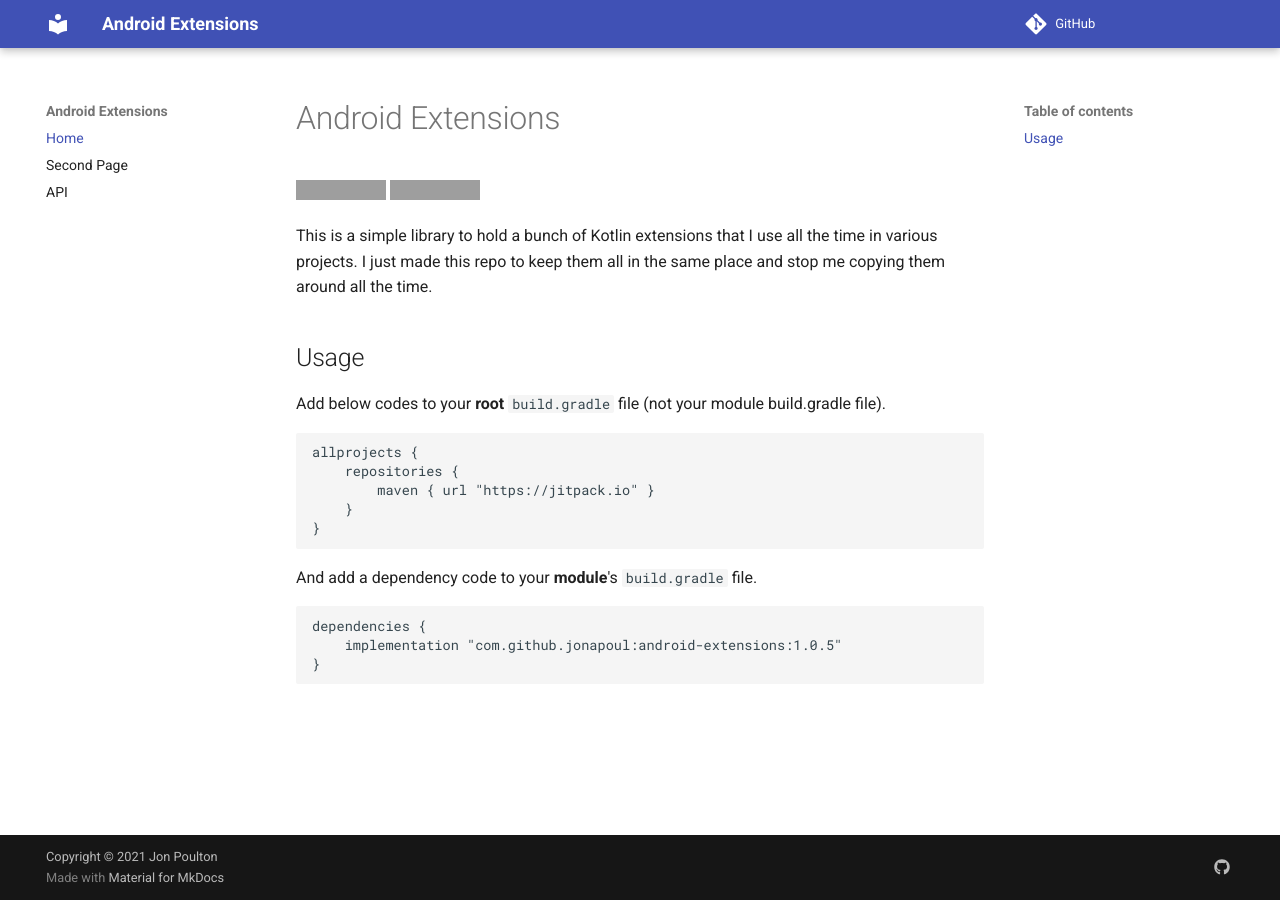
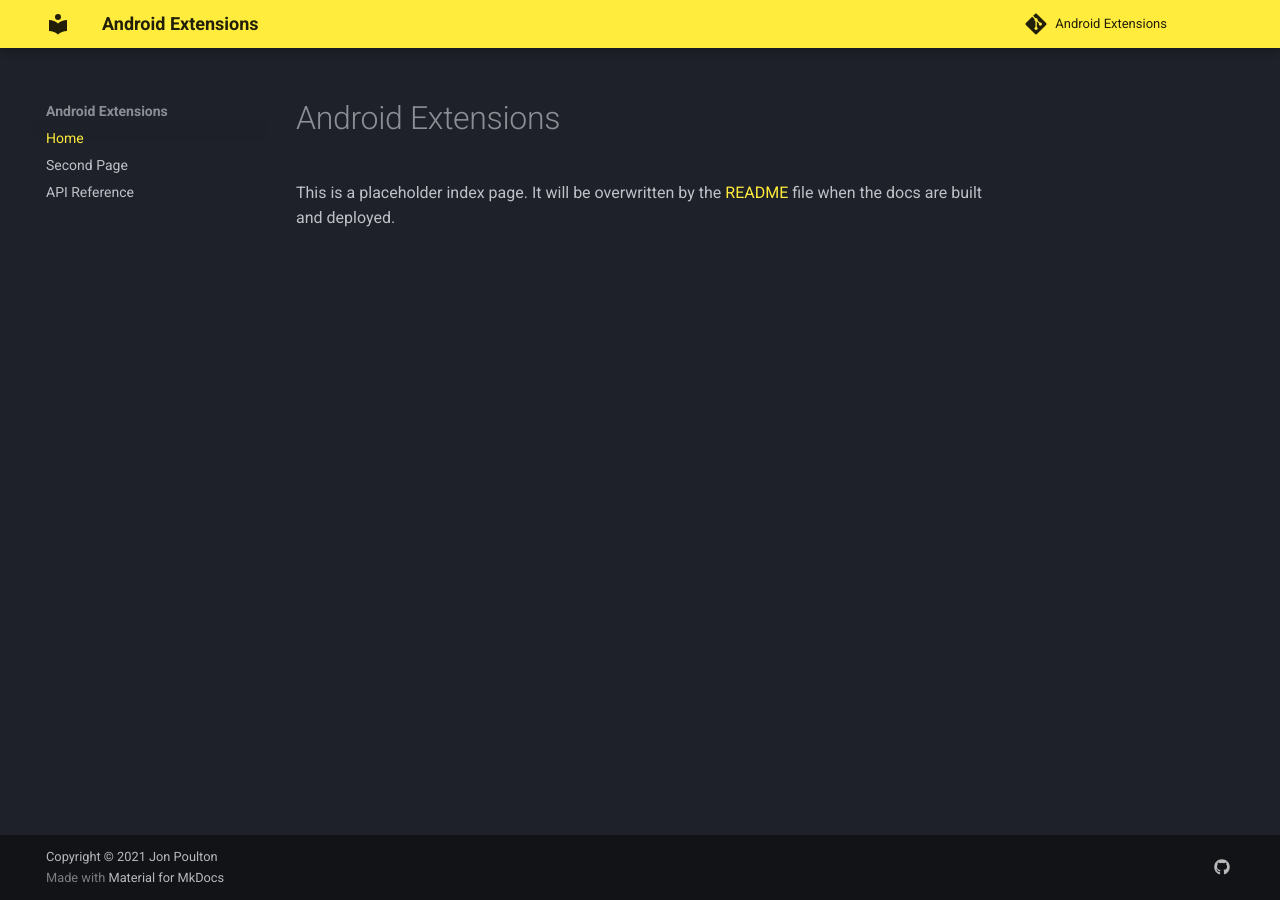
Before and after one commit to jonapoul/alakazam, an MkDocs documentation site: the page built from docs/index.md, in a window 1280 px wide. Built offline with MkDocs 1.6.1 and Material for MkDocs 9.7.7, drawn with Linux system fonts in a browser that asks for light colours; comment, search, counter and statistics services are not loaded; grey boxes are pictures that could not be loaded.

Commit message:
Another attempt

````diff
--- a/docs/index.md
+++ b/docs/index.md
@@ -1,22 +1,3 @@
 # Android Extensions
 
-![Build](https://github.com/jonapoul/android-extensions/actions/workflows/actions.yml/badge.svg)
-[![Jitpack](https://jitpack.io/v/jonapoul/android-extensions.svg)](https://jitpack.io/#jonapoul/android-extensions)
-
-This is a simple library to hold a bunch of Kotlin extensions that I use all the time in various projects. I just made this repo to keep them all in the same place and stop me copying them around all the time.
-
-## Usage
-Add below codes to your **root** `build.gradle` file (not your module build.gradle file).
-```gradle
-allprojects {
-    repositories {
-        maven { url "https://jitpack.io" }
-    }
-}
-```
-And add a dependency code to your **module**'s `build.gradle` file.
-```gradle
-dependencies {
-    implementation "com.github.jonapoul:android-extensions:1.0.5"
-}
-```
+This is a placeholder index page. It will be overwritten by the [README](../README.md) file when the docs are built and deployed.
--- a/mkdocs.yml
+++ b/mkdocs.yml
@@ -3,6 +3,7 @@
 # mkdocs gh-deploy
 
 site_name: Android Extensions
+repo_name: Android Extensions
 site_url: https://jonapoul.github.io/android-extensions
 repo_url: https://github.com/jonapoul/android-extensions
 site_description: "A set of useful functions and extensions for Kotlin/Android development"
@@ -19,20 +20,8 @@ theme:
   static_templates:
     - 404.html
   palette:
-    - media: "(prefers-color-scheme: dark)"
-      scheme: slate
-      primary: red
-      accent: red
-      toggle:
-        icon: material/weather-night
-        name: Dark Theme
-    - media: "(prefers-color-scheme: light)"
-    - scheme: default
-      primary: red
-      accent: red
-      toggle:
-        icon: material/weather-sunny
-        name: Light Theme
+    - scheme: slate
+      primary: yellow
   features:
     - navigation.instant
     - navigation.sections
@@ -53,4 +42,4 @@ markdown_extensions:
 nav:
   - 'Home': index.md
   - 'Second Page': test.md
-  - 'API': dokka/index.html
+  - 'API Reference': api/index.html
````
Also changed, not shown: 4 other files.
